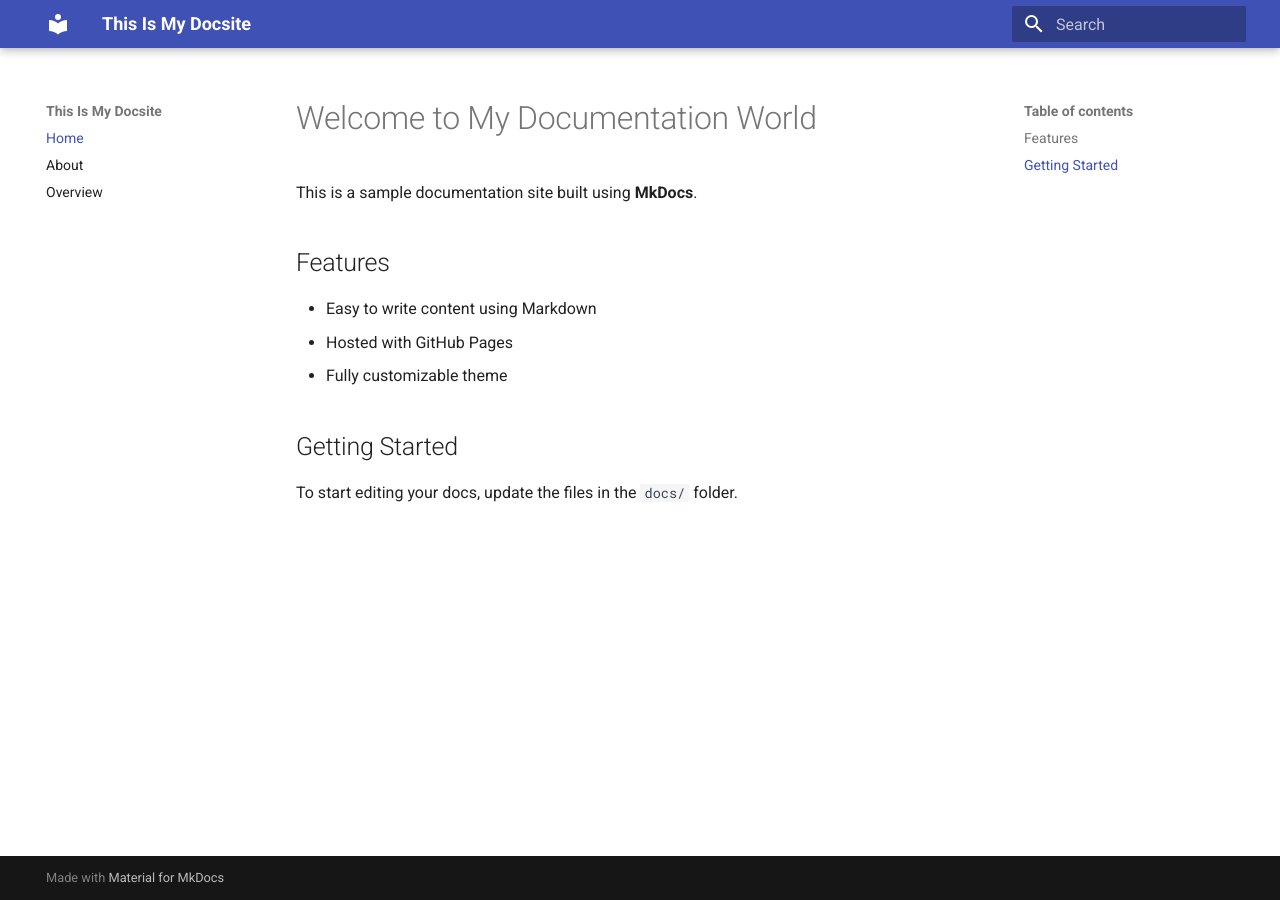
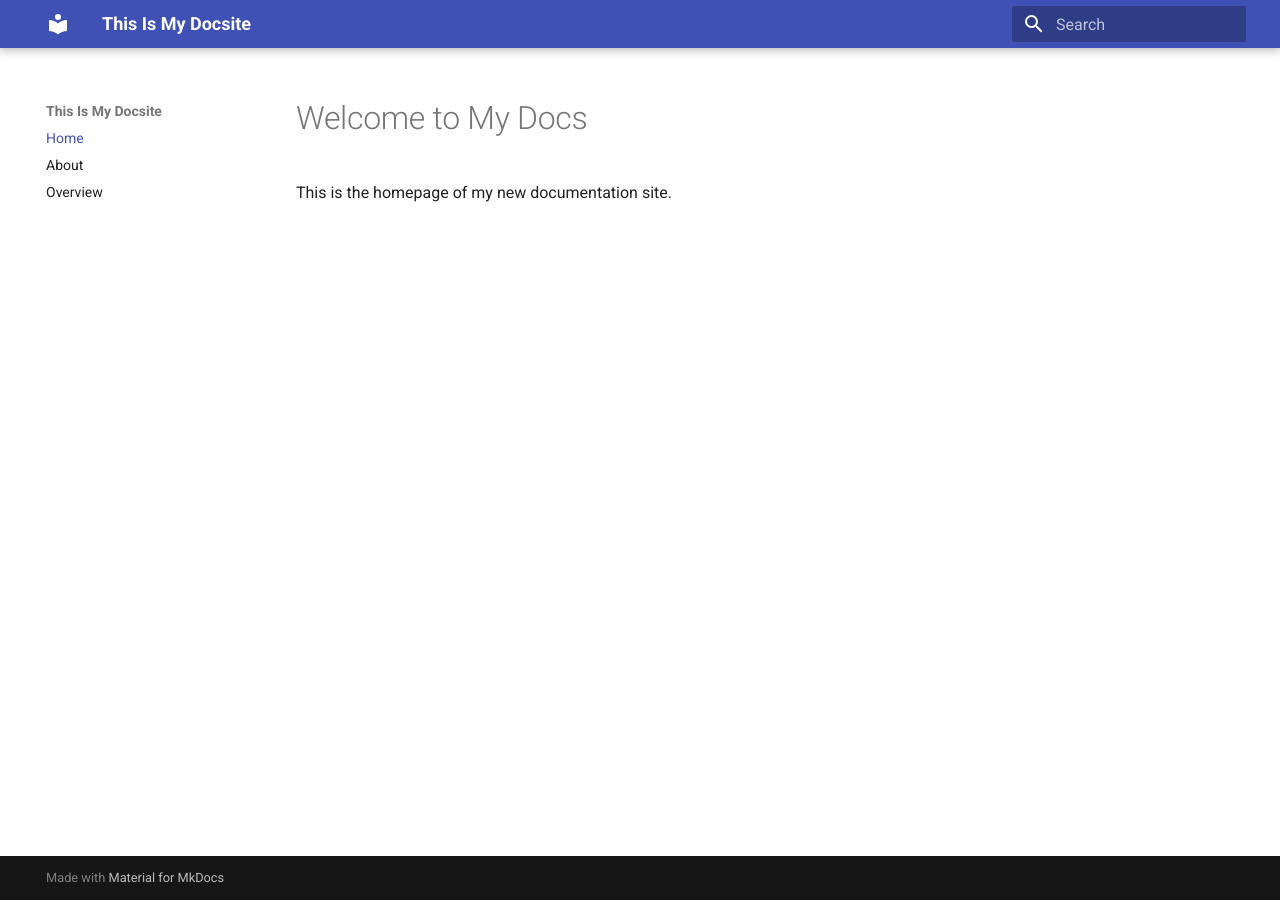
Before and after one commit to Aileen86/This-is-my-docsite, an MkDocs documentation site: the page built from docs/index.md, in a window 1280 px wide. Built offline with MkDocs 1.6.1 and Material for MkDocs 9.7.7, drawn with Linux system fonts in a browser that asks for light colours.

Commit message:
Update index.md

```diff
--- a/docs/index.md
+++ b/docs/index.md
@@ -1,13 +1,3 @@
-# Welcome to My Documentation World
+# Welcome to My Docs
 
-This is a sample documentation site built using **MkDocs**.
-
-## Features
-
-- Easy to write content using Markdown
-- Hosted with GitHub Pages
-- Fully customizable theme
-
-## Getting Started
-
-To start editing your docs, update the files in the `docs/` folder.
+This is the homepage of my new documentation site.
```
